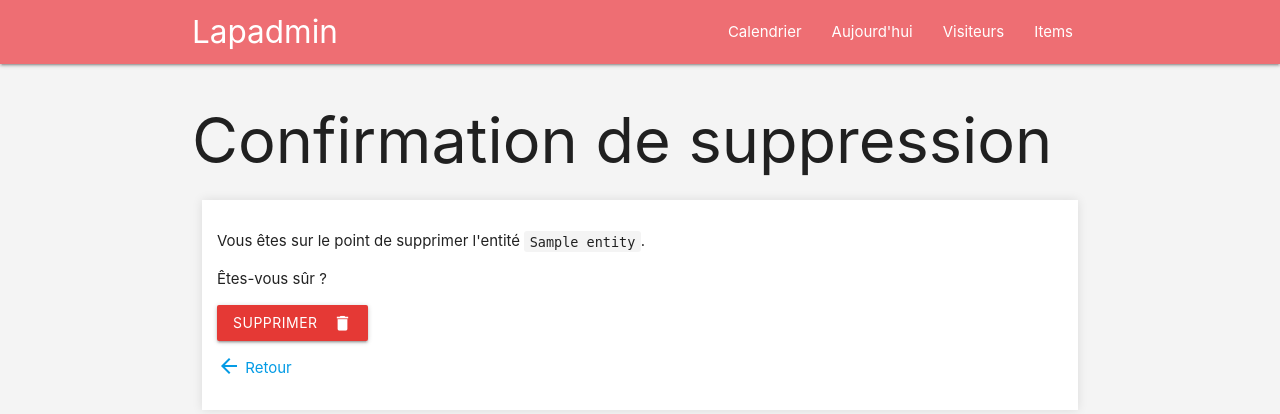
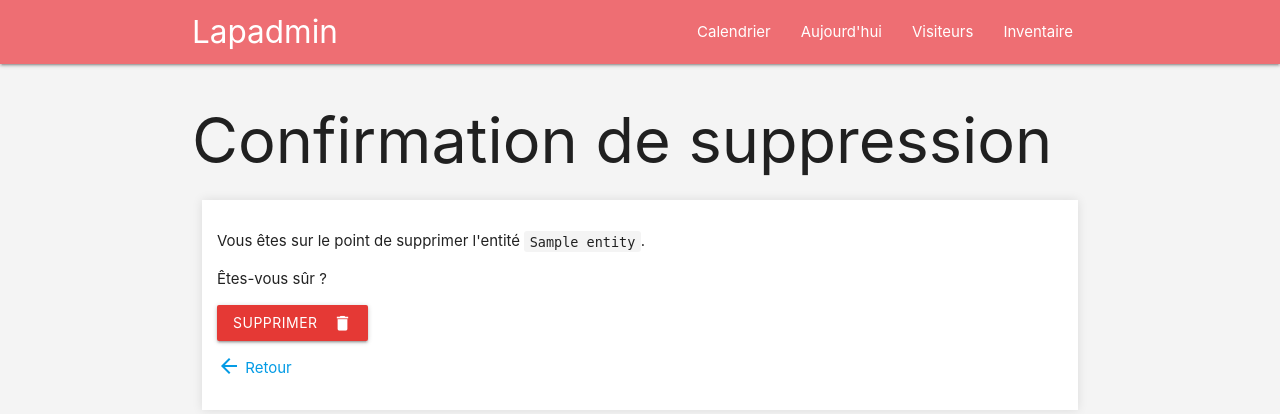
Before and after one commit to LAP-Arcade/lapadmin, a Flask app: template app/templates/delete.html.j2 in a window 1280 px wide. Shown: the top 414 px of the page. Run offline with Flask 3, Linux system fonts and the light colour scheme; the template is opened without the code that fills it: most values are stand-ins (such as "Sample title", 1, 10 or a date in 2020); parts of the project's set-up code (start-up, migrations or seed data) failed here and were passed over.

Commit message:
Rename items -> inventory

```diff
--- /dev/null
+++ b/app/routes/inventory.py
@@ -0,0 +1,6 @@
+from app import app, items, private
+
+
+@private.get("/items/")
+def inventory():
+    return app.render("inventory", items=items.get_all())
--- a/app/templates/base.html.j2
+++ b/app/templates/base.html.j2
@@ -88,7 +88,7 @@
                 <li><a href="{{ url_for('.calendar_redirect') }}">Calendrier</a></li>
                 <li><a href="{{ url_for('.calendar_day', month=now.format('YYYY-MM'), day=now.format('DD')) }}">Aujourd'hui</a></li>
                 <li><a href="{{ url_for('.visitors') }}">Visiteurs</a></li>
-                <li><a href="{{ url_for('.inventory') }}">Items</a></li>
+                <li><a href="{{ url_for('.inventory') }}">Inventaire</a></li>
             </ul>
         </div>
     </nav>
--- a/app/templates/items.html.j2
+++ b/app/templates/inventory.html.j2
@@ -6,7 +6,7 @@
 
 {% block content %}
 <div class="container">
-    <h1>Items</h1>
+    <h1>Inventaire</h1>
 
     <p>
         Modifier : <a href="https://github.com/LAP-Arcade/lapadmin/tree/main/data/items">@repo/data/items/</a>
```
Also changed, not shown: app/routes/items.py (deleted, +0 -7 lines).
